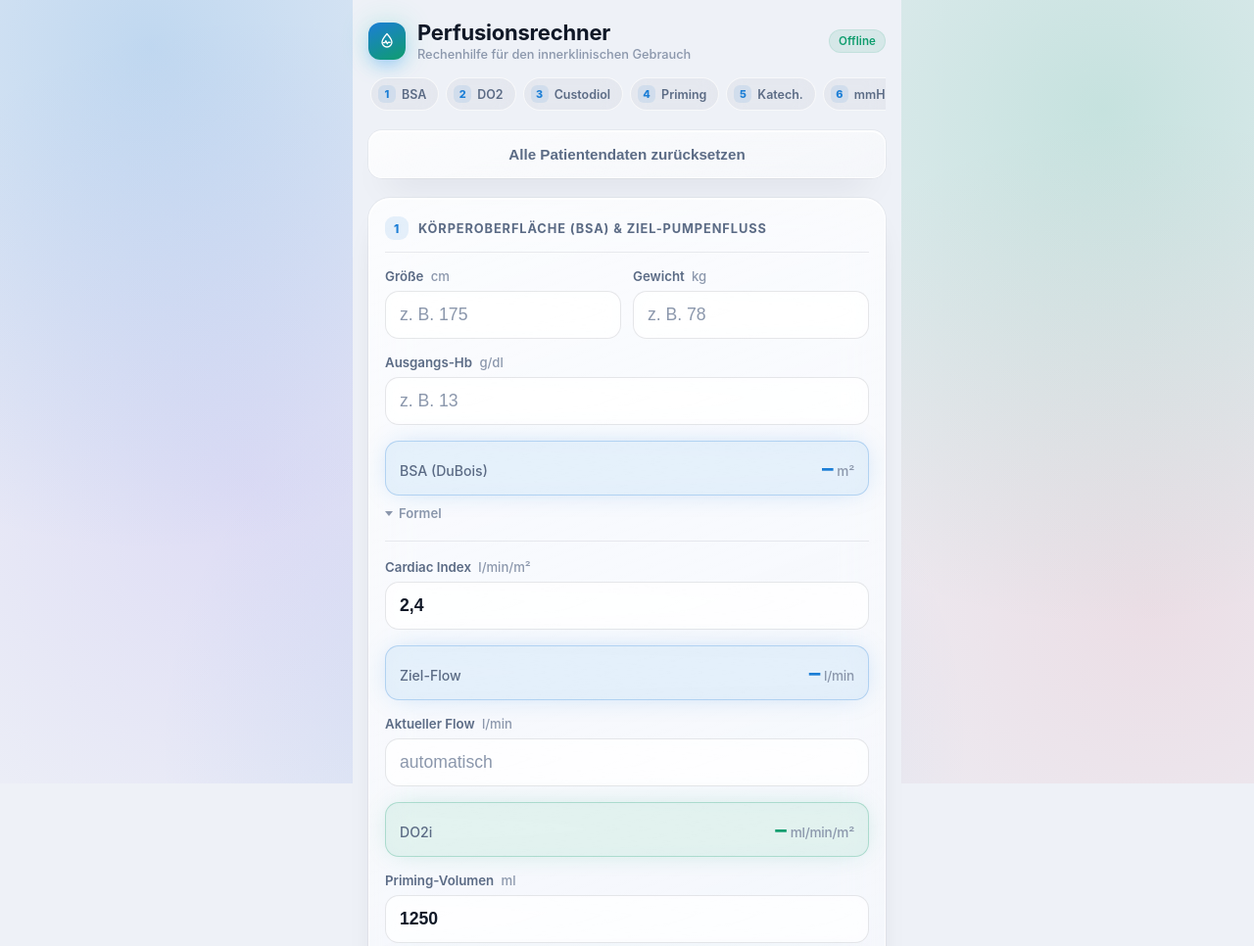
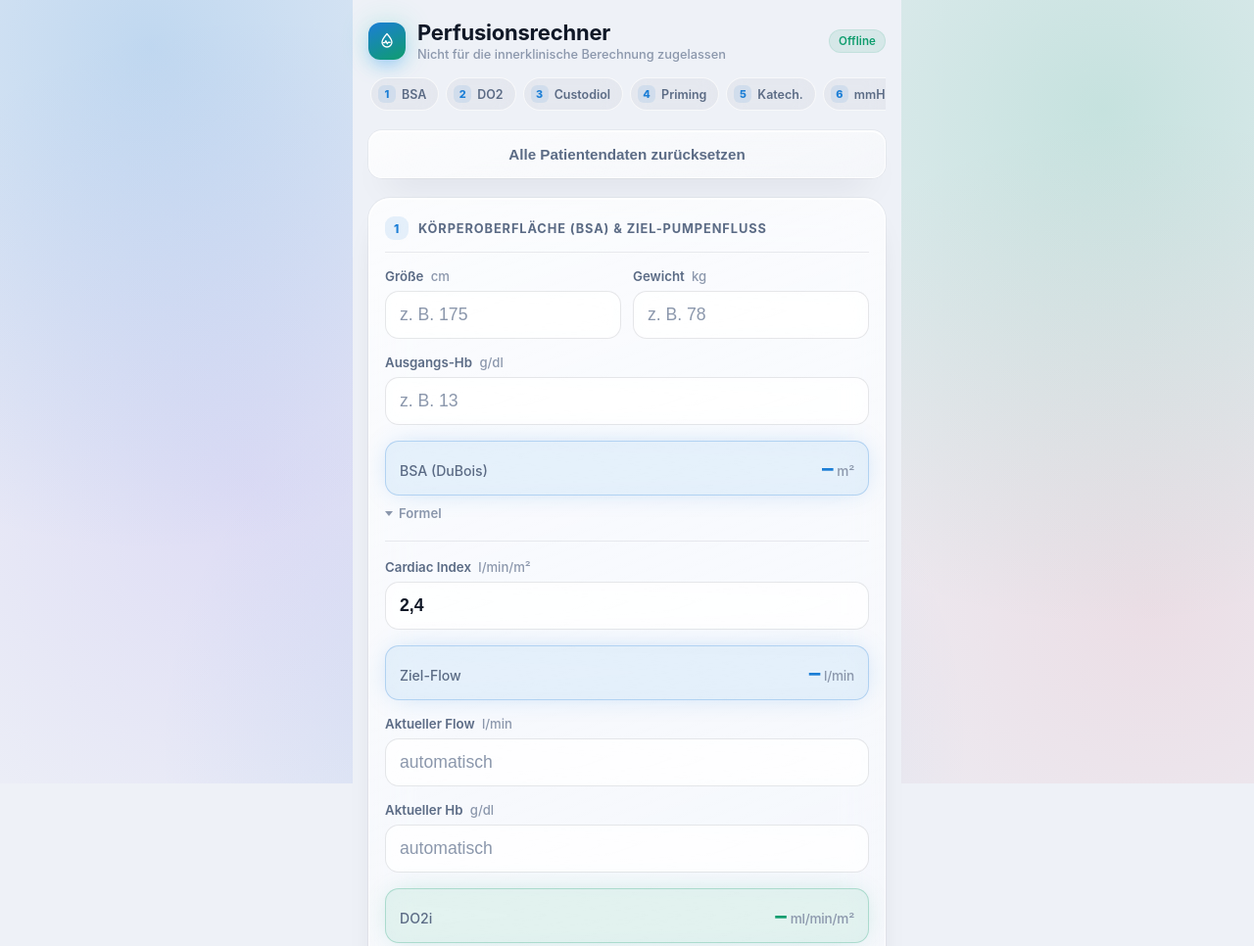
Before and after one commit to christianbargen-netizen/Perfusion, a plain HTML site: page index.html in a window 1280 px wide. Shown: the top 966 px of the page at 98% size. Drawn offline with Linux system fonts and the light colour scheme.

Commit message:
Module 1: add current Hb for DO2i; tagline says not approved for clinical use
Co-Authored-By: Claude Opus 5.5 <noreply@anthropic.com>
Claude-Session: https://claude.ai/code/session_01RjaeZEhBPs1VVuQM1ZzHeY

```diff
--- a/index.html
+++ b/index.html
@@ -527,7 +527,7 @@
   </div>
   <div class="header-text">
     <h1>Perfusionsrechner</h1>
-    <p class="tagline">Rechenhilfe für den innerklinischen Gebrauch</p>
+    <p class="tagline">Nicht für die innerklinische Berechnung zugelassen</p>
   </div>
   <span class="chip offline">Offline</span>
 </div>
@@ -582,6 +582,10 @@
     <label for="flow-top">Aktueller Flow <span class="unit">l/min</span></label>
     <input type="text" inputmode="decimal" id="flow-top" placeholder="automatisch">
   </div>
+  <div class="field">
+    <label for="hb-top">Aktueller Hb <span class="unit">g/dl</span></label>
+    <input type="text" inputmode="decimal" id="hb-top" placeholder="automatisch">
+  </div>
   <div class="result secondary" id="flow-do2i-result">
     <span class="label">DO2i</span>
     <span class="value" id="out-flow-do2i">–<span class="unit">ml/min/m²</span></span>
@@ -596,7 +600,7 @@
   </div>
   <details>
     <summary>Formel</summary>
-    <div class="formula">CI = altersabhängiger Wert aus Abschnitt 3 (manuell überschreibbar)<br>Flow = CI × BSA<br>DO2i = Flow × Hb × 1,34 × SaO2 × 10 / BSA (SaO2 aus Abschnitt 2)</div>
+    <div class="formula">CI = altersabhängiger Wert aus Abschnitt 3 (manuell überschreibbar)<br>Flow = CI × BSA<br>DO2i = aktueller Flow × aktueller Hb × 1,34 × SaO2 × 10 / BSA (SaO2 aus Abschnitt 2)</div>
   </details>
 </div>
 
@@ -762,7 +766,7 @@
 </div>
 
 <footer>
-  Reine Rechenhilfe für den innerklinischen Gebrauch.<br>
+  Nicht für die innerklinische Berechnung zugelassen.<br>
   Ersetzt nicht die klinische Beurteilung. Werte immer plausibilisieren.
 </footer>
 
@@ -927,7 +931,7 @@
     $('out-flow-do2i').innerHTML = (isFinite(do2i) ? fmt(do2i,0) : '–') + '<span class="unit">ml/min/m²</span>';
     $('flow-do2i-result').classList.toggle('secondary', !do2iCritical);
     $('flow-do2i-result').classList.toggle('danger', do2iCritical);
-    [['flow-top', flowEl], ['priming-top', primingVolEl]].forEach(function(p){
+    [['flow-top', flowEl], ['hb-top', hbEl], ['priming-top', primingVolEl]].forEach(function(p){
       const top = $(p[0]);
       if(document.activeElement !== top) top.value = p[1].value;
     });
@@ -953,7 +957,7 @@
 
   [heightEl, weightEl, baseHbEl].forEach(el => el.addEventListener('input', calc));
   // Felder in Abschnitt 1 spiegeln Pumpenfluss (2) und Priming-Volumen (4)
-  [['flow-top', flowEl], ['priming-top', primingVolEl]].forEach(function(p){
+  [['flow-top', flowEl], ['hb-top', hbEl], ['priming-top', primingVolEl]].forEach(function(p){
     $(p[0]).addEventListener('input', function(){
       p[1].value = $(p[0]).value;
       p[1].dispatchEvent(new Event('input'));
```
